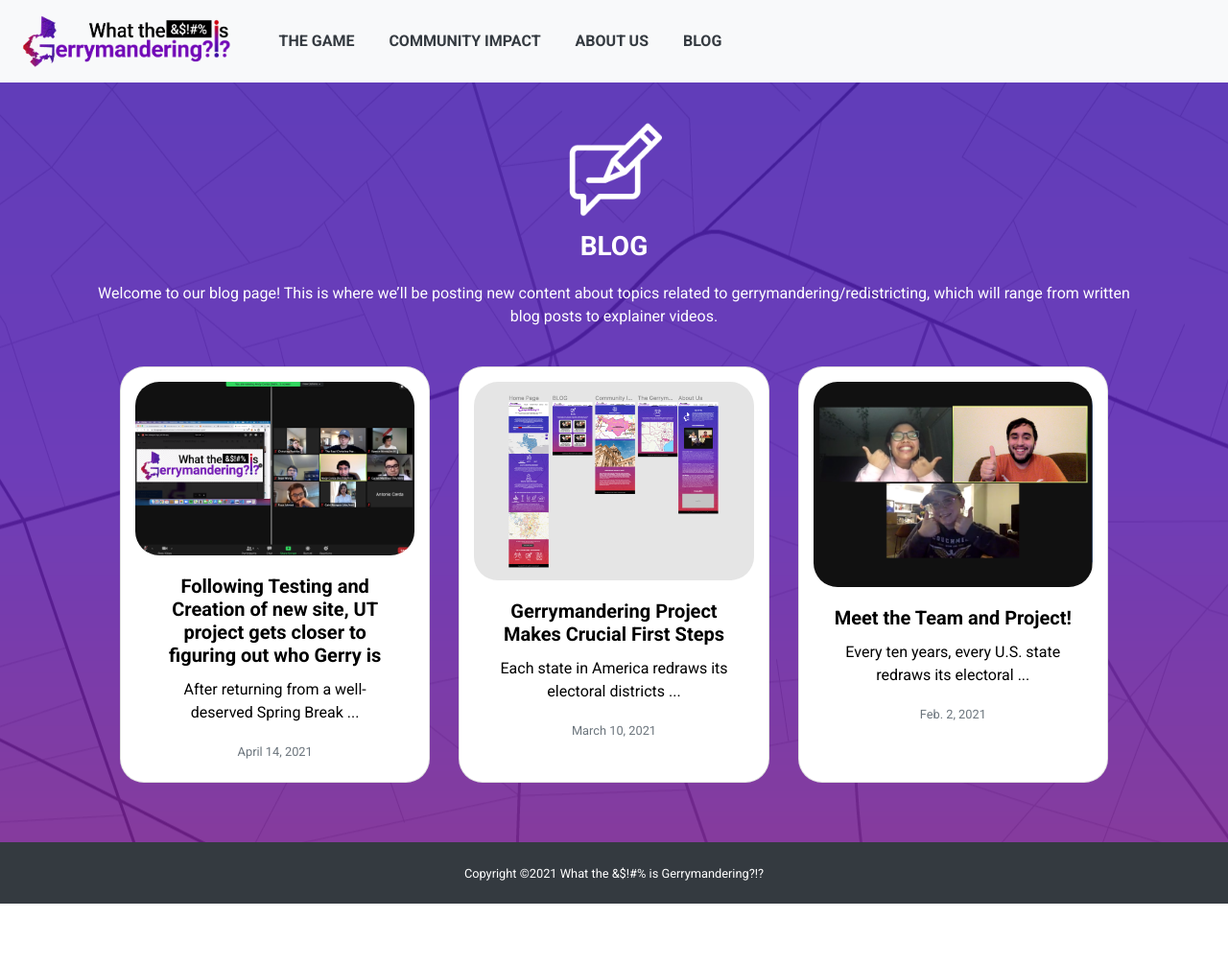
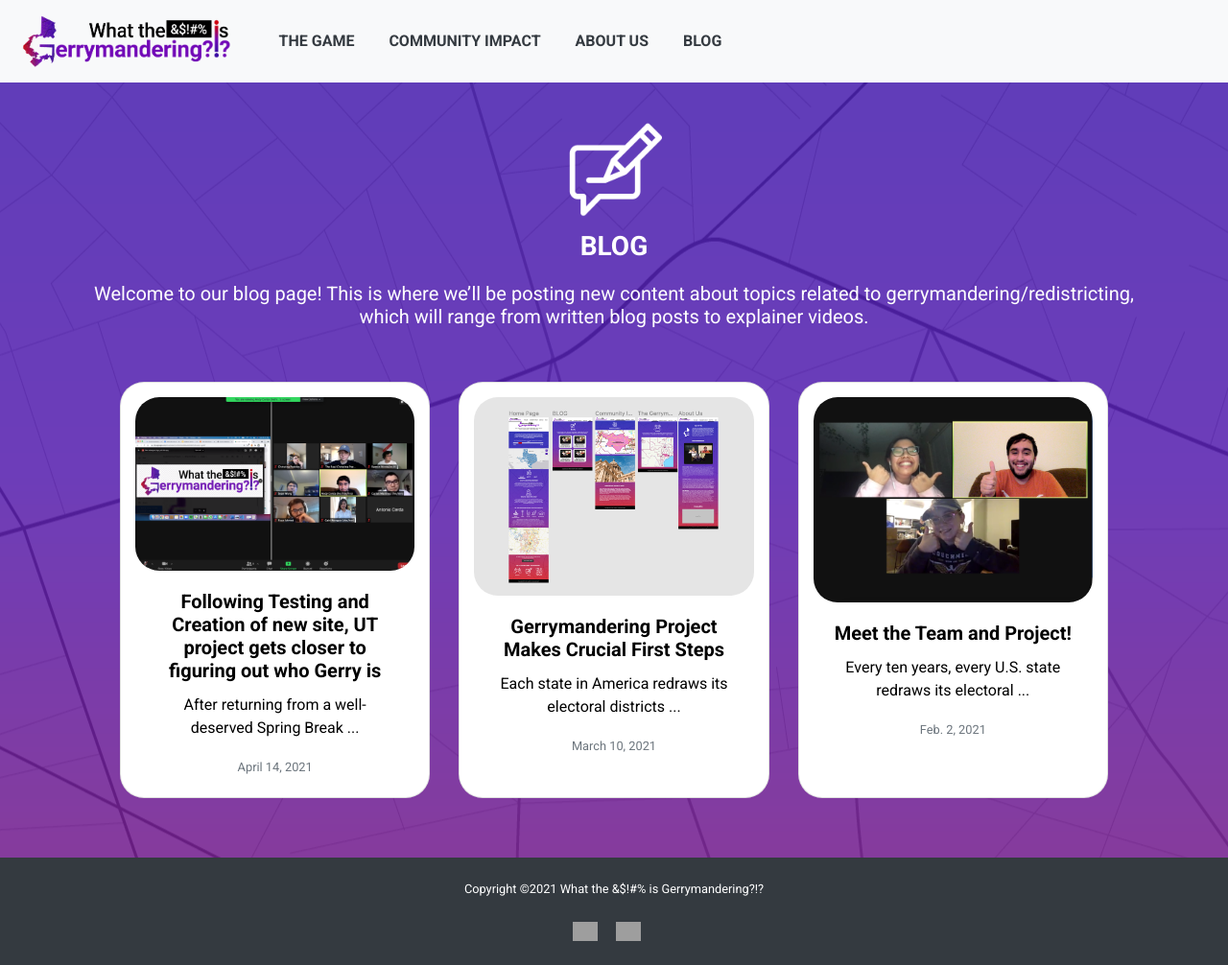
Before and after one commit to chpeebles/gerrymandering_proj, a website: page src/njk/blog.njk in a window 1280 px wide. Shown: the whole page at 96% size. Before the commit the page ends 942 px from the top, so only its background shows below. Drawn offline with nearby package versions, Linux system fonts and the light colour scheme; files that its build step writes are made by us from their sources; grey boxes are pictures that could not be loaded; files whose address does not match are found by name.

Commit message:
messed around with subheadlines and added social icons to footer

```diff
--- a/src/njk/_includes/footer.njk
+++ b/src/njk/_includes/footer.njk
@@ -1,5 +1,14 @@
-<footer>
-  <p id="legal" class="center-block text-center bg-dark text-white">
+<footer class="center-block text-center bg-dark text-white">
+  <p id="legal">
     <small>Copyright &copy;<span class="copyright-year"></span> What the &$!#% is Gerrymandering?!?</small>
   </p>
+  <div class="social-icons">
+    <a href="https://twitter.com/txgerryproject" target="_blank" class="social-icon w-inline-block">
+      <img src="https://img.icons8.com/android/240/ffffff/twitter.png" alt="Twitter Icon" width="26">
+    </a>
+    <a href="https://www.instagram.com/txgerryproject/" target="_blank" class="social-icon w-inline-block">
+      <img src="https://img.icons8.com/metro/208/ffffff/instagram-new.png" alt="Instagram Icon" width="26">
+    </a>
+  </div>
+  <br>
 </footer>
--- a/src/njk/blog.njk
+++ b/src/njk/blog.njk
@@ -10,11 +10,11 @@
     <img src="img/blog_icon.png" width="100px" height="100px" alt="Writing icon">
     <p class="icon_title bold_font">Blog</p>
 
-    <p>
+    <h5>
       Welcome to our blog page! This is where we’ll be posting new content about topics related to gerrymandering/redistricting, which will range from written blog posts to explainer videos.
-    </p>
+    </h5>
 
-    <br>
+    <br><br>
 
     <div class="row blog-row">
       <div class="card-deck">
--- a/src/njk/index.njk
+++ b/src/njk/index.njk
@@ -7,7 +7,7 @@
 {% block content %}
 <div class="container sect-padding">
   <img class="home-logo" src="img/logo.png" alt="Logo">
-  <p>Lorem ipsum dolor sit amet, consectetur adipiscing elit, sed do eiusmod tempor incididunt ut labore et dolore magna aliqua.</p>
+  <h5>Lorem ipsum dolor sit amet, consectetur adipiscing elit, sed do eiusmod tempor incididunt ut labore et dolore magna aliqua.</h5>
 </div>
 
 <div class="background-home">
--- a/src/scss/_footer.scss
+++ b/src/scss/_footer.scss
@@ -1,5 +1,4 @@
 /* footer */
-
 footer > p {
   font-weight: 'Medium';
   padding: 20px;
@@ -9,3 +8,8 @@ footer > p {
 #legal {
   margin-bottom: 0px;
 }
+
+/* Social Icon Styling */
+.social-icon {
+  margin-right: 15px;
+}
```
Also changed, not shown: src/njk/about.njk (+5 -4 lines), docs/about.html, docs/blog.html, docs/community.html, docs/css/main.css, docs/game.html, docs/index.html.
